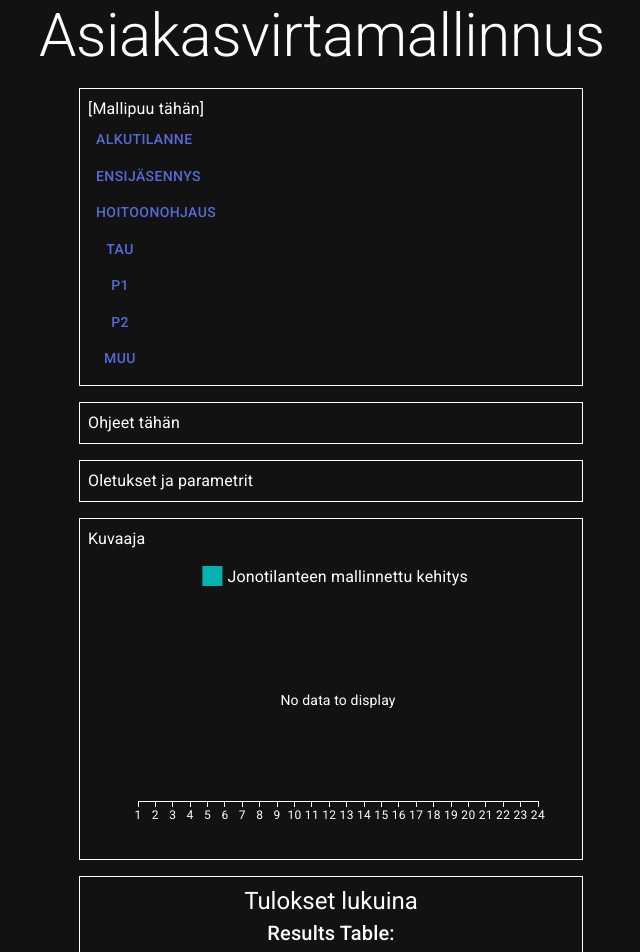
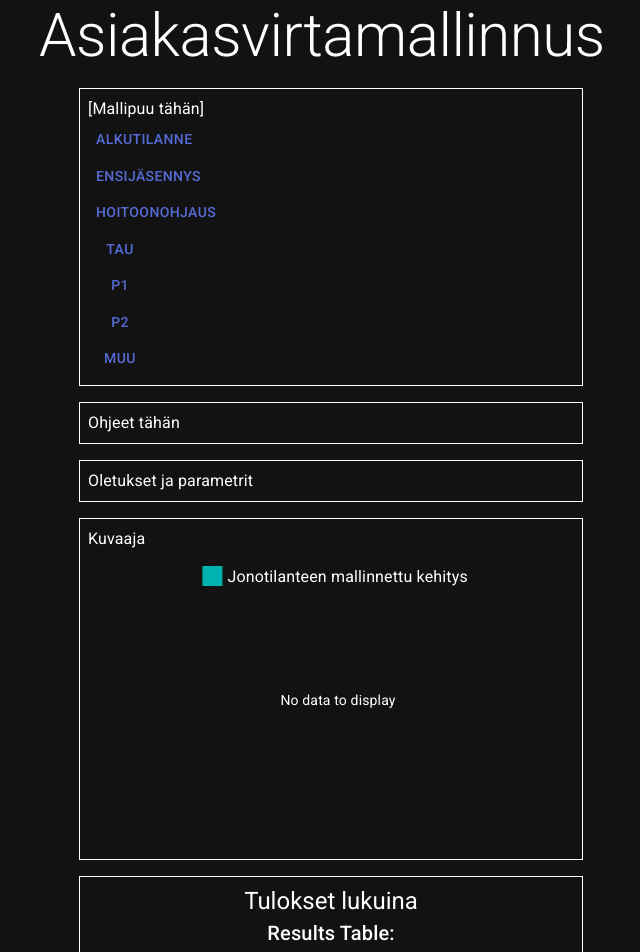
Before and after one commit to pluton-pyramidi/asiakasvirtamallinnus, a React (Vite) app: page / in a window 1280 px wide. Shown: the top 952 px of the page, without its empty margins (325-965 px from the left). Built offline with nearby package versions, Linux system fonts and the light colour scheme.

Commit message:
fixed bug that caused app to crash (chart x axis length didnt update into smaller values before chart tried to render data longer than the axis)

```diff
--- a/src/features/chart/QueueChart.jsx
+++ b/src/features/chart/QueueChart.jsx
@@ -6,12 +6,9 @@ import { LineChart } from "@mui/x-charts/LineChart";
 export default function QueueChart() {
   // Get the simulated queue data from store
   const simulatedQueueData = useSelector((state) => state.balance.value);
-
-  // Initialize x-axis by creating an array of the same length as the simulationTimeSpan
-  const simulationTimeSpan = useSelector(
-    (state) => state.simulationParams.simulationTimeSpan
-  );
-  const xAxis = Array.from({ length: simulationTimeSpan }, (_, i) => i + 1);
+  const dataLength = simulatedQueueData.length;
+  // Initialize x-axis by creating an array of the same length as the data
+  const xAxis = Array.from({ length: dataLength }, (_, i) => i + 1);
 
   return (
     <Box>
--- a/src/features/input/SimulationParams.jsx
+++ b/src/features/input/SimulationParams.jsx
@@ -34,13 +34,16 @@ export default function SimulationParams() {
           handleInputChange("workingHoursDaily", Number(e.target.value))
         }
       />
-      <NumberInput
+      {/* This cycle variable doesnt work as expected.
+      I need to figure out how this time cycle works in the model.
+      And whether it is even neccessary */}
+      {/*<NumberInput
         label="Mallinnuksen aikasykli (kk):"
         value={input.cycleDuration}
         handleChange={(e) =>
           handleInputChange("cycleDuration", Number(e.target.value))
         }
-      />
+      />*/}
       <NumberInput
         label="Mallinnettu ajanjakso (kk):"
         value={input.simulationTimeSpan}
--- a/src/utils/handleSubmitAndRun.js
+++ b/src/utils/handleSubmitAndRun.js
@@ -6,6 +6,9 @@ import { calculateSimulationBalance } from "../features/run/balanceSlice";
  * @param {Object} input - The input data to be dispatched.
  * @param {Function} setAction - The Redux action creator (e.g., setPatientInput).
  */
+
+// Here running the sim must await for setAction to complete: need to figure out how to do
+// OR the graph x-axis must be set to be at least the lenght of the data array
 export const handleSubmitAndRun = (dispatch, input, setAction) => {
   console.log("Dispatching input state:", input);
   dispatch(setAction(input)); // Dispatch the input to the specified reducer
```
